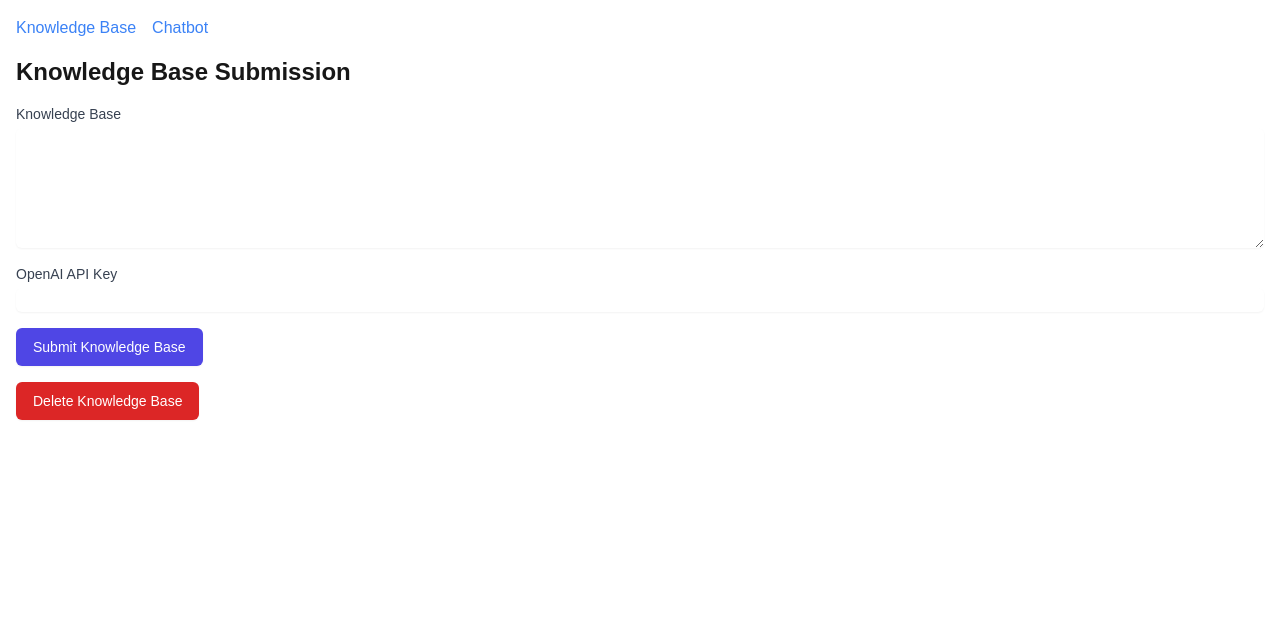
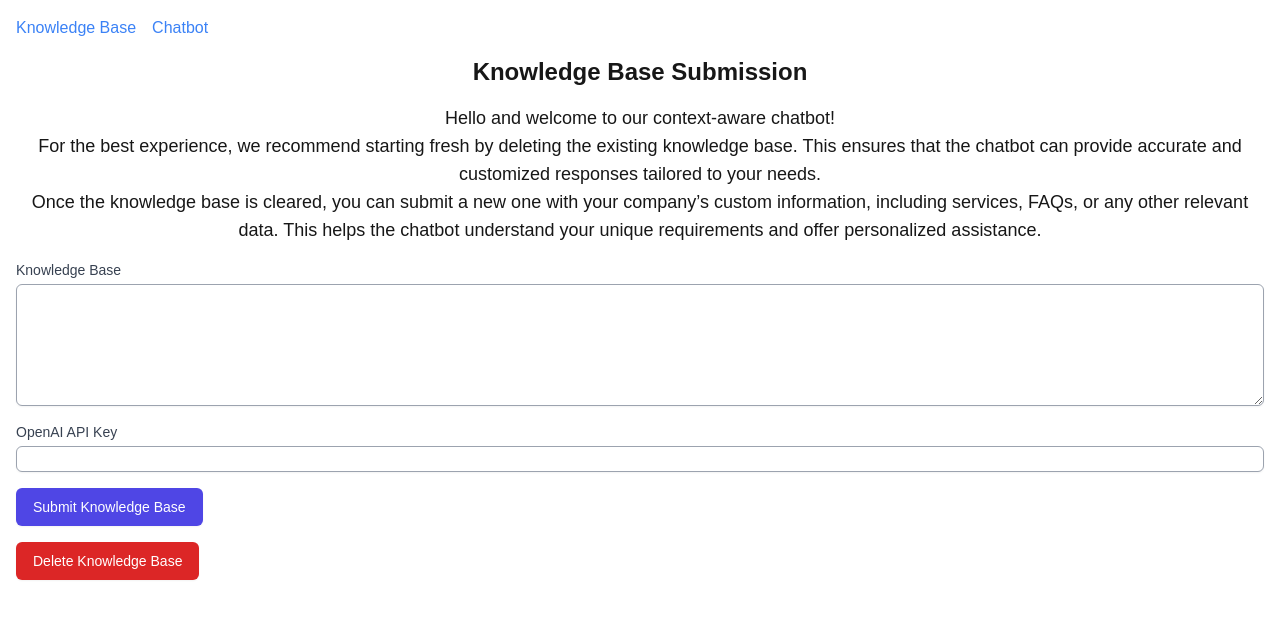
Before and after one commit to BillDhawal/supabase_langchain_custom_chatbot, a Next.js app: page / in a window 1280 px wide. Shown: the top 618 px of the page. Built offline with nearby package versions, Linux system fonts and the light colour scheme.

Commit message:
Imporve App UI

```diff
--- a/app/page.tsx
+++ b/app/page.tsx
@@ -18,7 +18,25 @@ export default function Home() {
           </li>
         </ul>
       </nav>
-      <h1 className="text-2xl font-bold mb-4">Knowledge Base Submission</h1>
+      <h1 className="text-2xl font-bold mb-4 text-center">
+        Knowledge Base Submission
+      </h1>
+      <div className="text-lg mb-4 text-center">
+        <ul className="list-disc list-inside text-justify">
+          <li>Hello and welcome to our context-aware chatbot!</li>
+          <li>
+            For the best experience, we recommend starting fresh by deleting the
+            existing knowledge base. This ensures that the chatbot can provide
+            accurate and customized responses tailored to your needs.
+          </li>
+          <li>
+            Once the knowledge base is cleared, you can submit a new one with
+            your company’s custom information, including services, FAQs, or any
+            other relevant data. This helps the chatbot understand your unique
+            requirements and offer personalized assistance.
+          </li>
+        </ul>
+      </div>
       <ClientKnowledgeBaseForm />
     </main>
   );
--- a/components/KnowledgeBaseForm.tsx
+++ b/components/KnowledgeBaseForm.tsx
@@ -76,7 +76,7 @@ export default function KnowledgeBaseForm() {
             id="knowledgeBase"
             name="knowledgeBase"
             rows={5}
-            className="mt-1 block w-full rounded-md border-gray-300 shadow-sm focus:border-indigo-300 focus:ring focus:ring-indigo-200 focus:ring-opacity-50"
+            className="mt-1 block w-full rounded-md border border-gray-400 shadow-sm focus:border-indigo-500 focus:ring focus:ring-indigo-200 focus:ring-opacity-50"
             value={formData.knowledgeBase}
             onChange={handleChange}
             required
@@ -93,7 +93,7 @@ export default function KnowledgeBaseForm() {
             type="password"
             id="openAiApiKey"
             name="openAiApiKey"
-            className="mt-1 block w-full rounded-md border-gray-300 shadow-sm focus:border-indigo-300 focus:ring focus:ring-indigo-200 focus:ring-opacity-50"
+            className="mt-1 block w-full rounded-md border border-gray-400 shadow-sm focus:border-indigo-500 focus:ring focus:ring-indigo-200 focus:ring-opacity-50"
             value={formData.openAiApiKey}
             onChange={handleChange}
             required
--- a/pages/_app.tsx
+++ b/pages/_app.tsx
@@ -1,5 +1,5 @@
 import "../styles/globals.css";
-import { AppProps } from "next/app";
+import type { AppProps } from "next/app";
 
 function MyApp({ Component, pageProps }: AppProps) {
   return <Component {...pageProps} />;
--- a/pages/chatbot.tsx
+++ b/pages/chatbot.tsx
@@ -25,7 +25,7 @@ export default function ChatbotPage() {
           </li>
         </ul>
       </nav>
-      <h1 className="text-2xl font-bold mb-4">Chatbot Page</h1>
+      <h1 className="text-2xl font-bold mb-4 text-center">Chatbot</h1>
       <div className="mb-4">
         <label
           htmlFor="apiKey"
@@ -37,7 +37,7 @@ export default function ChatbotPage() {
           type="password"
           id="apiKey"
           name="apiKey"
-          className="mt-1 block w-full rounded-md border-gray-300 shadow-sm focus:border-indigo-300 focus:ring focus:ring-indigo-200 focus:ring-opacity-50"
+          className="mt-1 block w-full rounded-md border border-gray-400 shadow-sm focus:border-indigo-500 focus:ring focus:ring-indigo-200 focus:ring-opacity-50"
           value={apiKey}
           onChange={handleApiKeyChange}
           required
```
